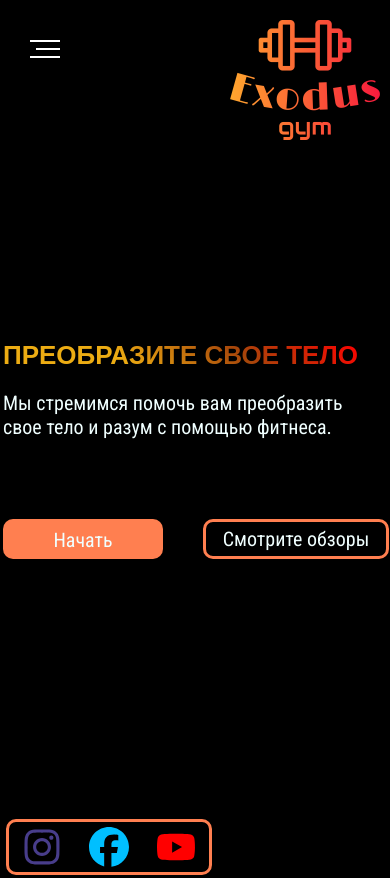
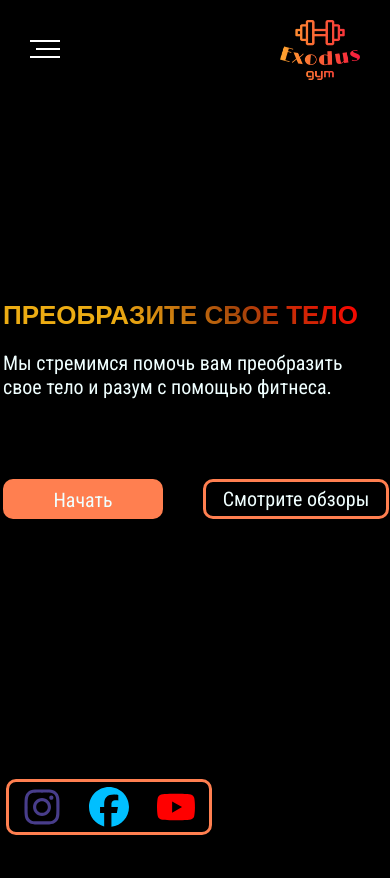
Before and after one commit to maksimdanilin218/Exodus-GYM, a plain HTML site: page index.html in a window 390 px wide. Shown: the top 878 px of the page. Drawn offline with Linux system fonts and the light colour scheme.

Commit message:
media commit1

```diff
--- a/css/index.css
+++ b/css/index.css
@@ -844,14 +844,29 @@ li{
     .menu__laptop{
         display: none;
     }
+    .menu{
+        height: 100px;
+    }
     .mobile__menu{
         width: 480px;
+        height: 100px;
         display: flex;
         justify-content: space-between;
+        background-color: black;
     }
     .logotip{
+        margin: 0;
+        width: 80px;
+        height: 60px;
+        margin-right: 30px;
+
+    }
+    .img__logo__mobile{
         margin-left: 0;
         margin-right: 30px;
+        width: 80px;
+        height: 60px;
+        margin-top: 20px;
     }
     .burger{
         display: flex;
@@ -910,6 +925,7 @@ li{
     .fitnes__plan{
         text-align: center;
         height: 2200px;
+        background-image: none;
 
     }
     .h1__fitnes_plan{
```
